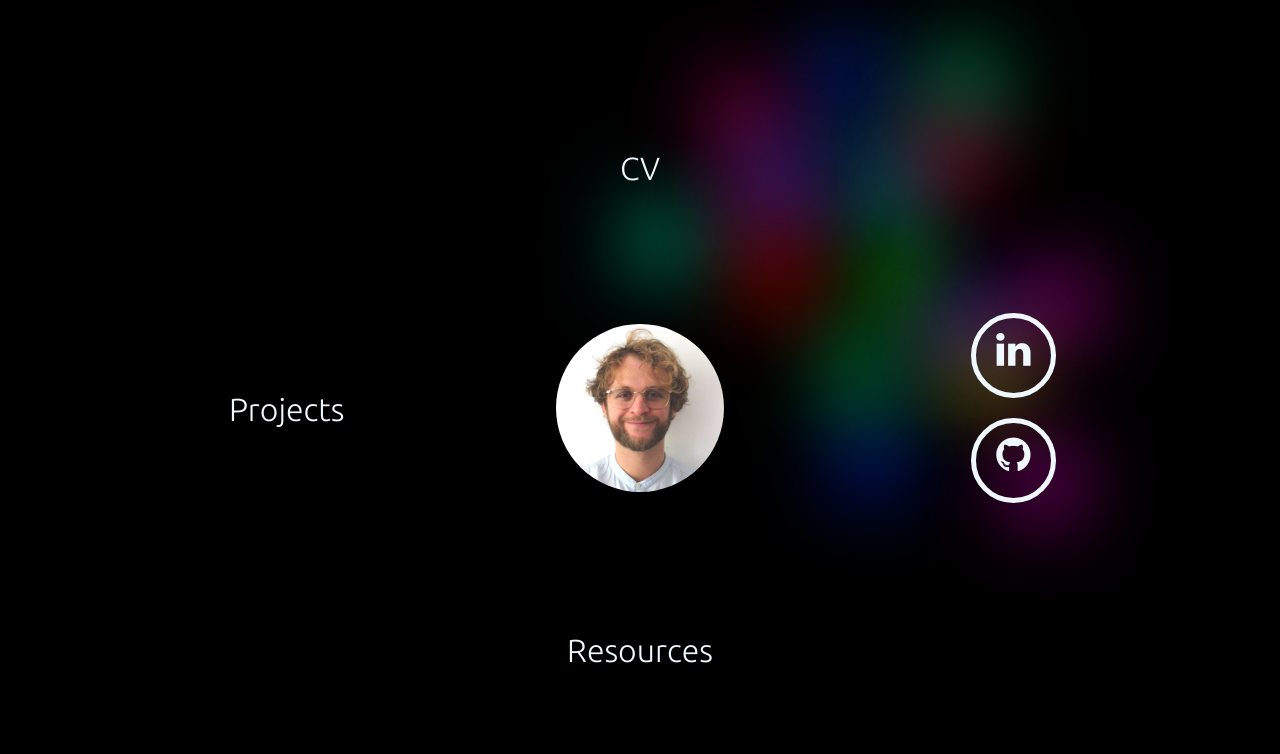
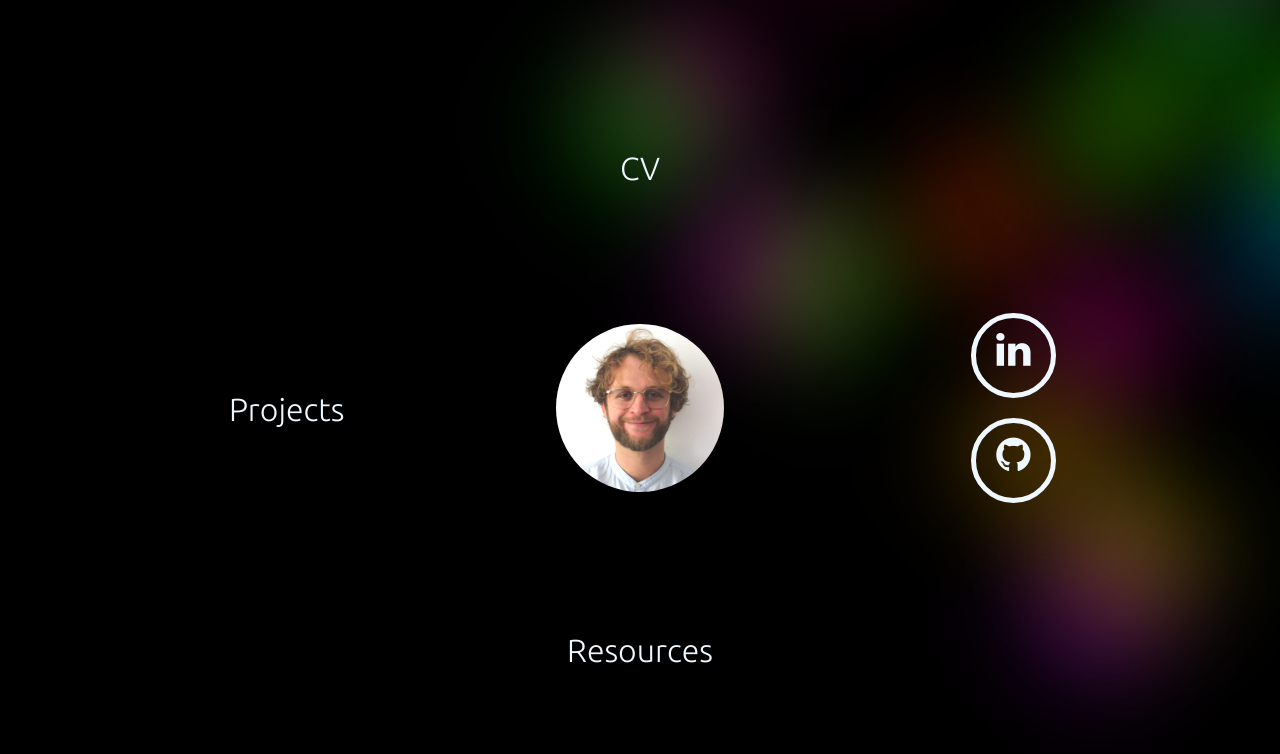
Before and after one commit to IcebergLettuce/Website, an Angular app in the folder frontend/: page /home in a window 1280 px wide. Shown: the top 754 px of the page. Built offline with nearby package versions, Linux system fonts and the light colour scheme.

Commit message:
try to fix animated background

```diff
--- a/frontend/src/styles.scss
+++ b/frontend/src/styles.scss
@@ -5,23 +5,24 @@
   $text-shadow: ();
   @for $i from 0 through $count {
     $text-shadow: $text-shadow,
-      (0.5+ (random()) * 1) + em (-1+ (random()) * 1) + em 7px hsla(random() * 360, 100%, 50%, 1);
+      (0.5+ (random()) * 1) + em (-0.5+ (random()) * 1) + em 7px hsla(random() *360, 200%, 50%, 1);
   }
   text-shadow: $text-shadow;
 }
 
-@mixin dots_mobile($count) {
-  $text-shadow: ();
-  @for $i from 0 through $count {
-    $text-shadow: $text-shadow,
-      (0+ (random()) * 1) + em (-1.0+ (random()) * 1) + em 7px hsla(random() * 100, 10%, 50%, 0.1);
-  }
-  text-shadow: $text-shadow;
-}
+// @mixin dots_mobile($count) {
+//   $text-shadow: ();
+//   @for $i from 0 through $count {
+//     $text-shadow: $text-shadow,
+//       (0+ (random()) * 1) + em (-1.0+ (random()) * 1) + em 7px hsla(random() * 100, 10%, 50%, 0.1);
+//   }
+//   text-shadow: $text-shadow;
+// }
 
 html {
   font: 5vmin/1.3 Serif;
   background: #000;
+  overflow: hidden;
 }
 
 body {
@@ -70,9 +71,9 @@ animated-container::after {
 
 @keyframes move {
   from {
-    transform: rotate(0deg) scale(15); //translateX(-20px);
+    transform: rotate(-90deg) scale(15); //translateX(-20px);
   }
   to {
-    transform: rotate(15deg) scale(10); //translateX(20px);
+    transform: rotate(0deg) scale(20); //translateX(20px);
   }
 }
```
